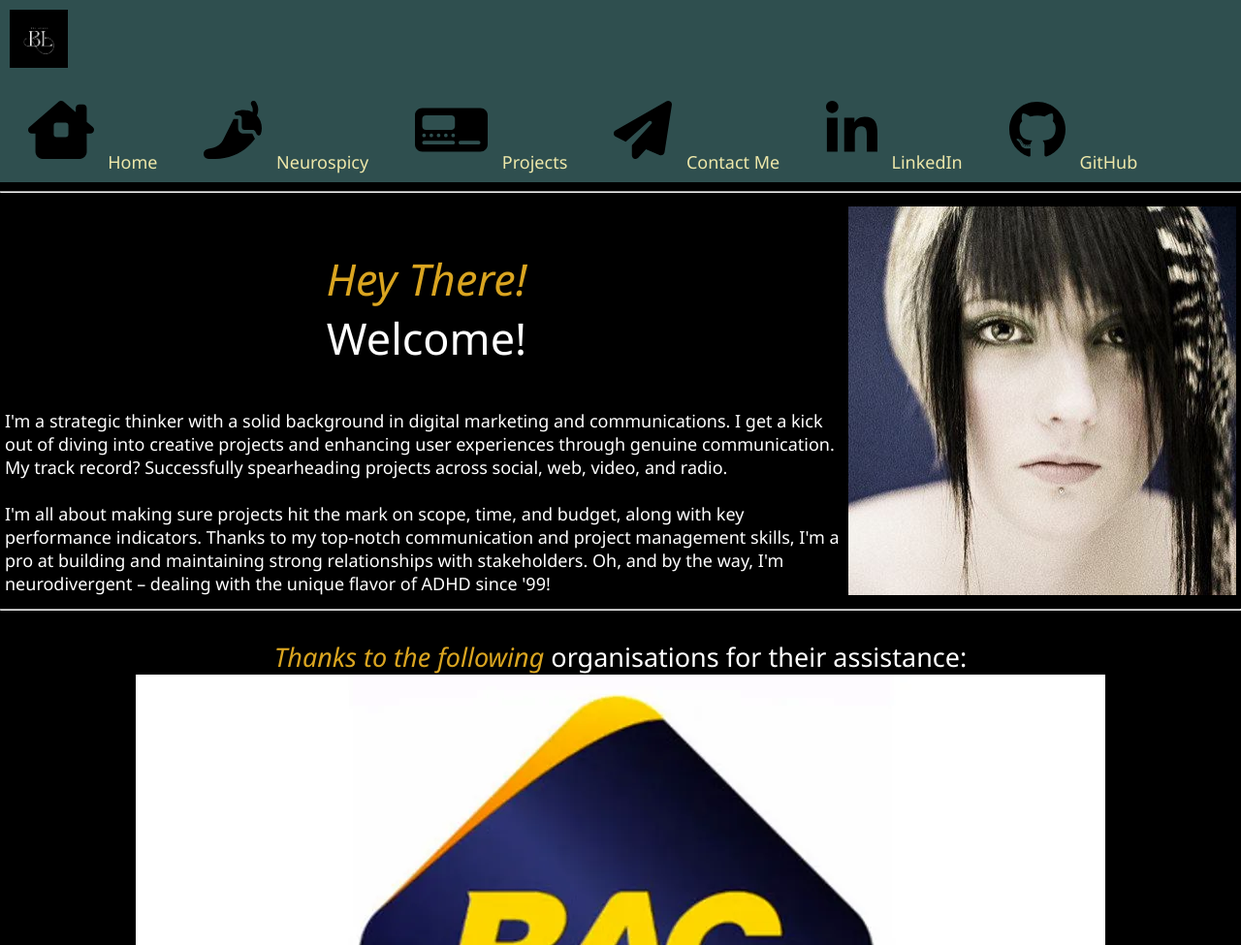
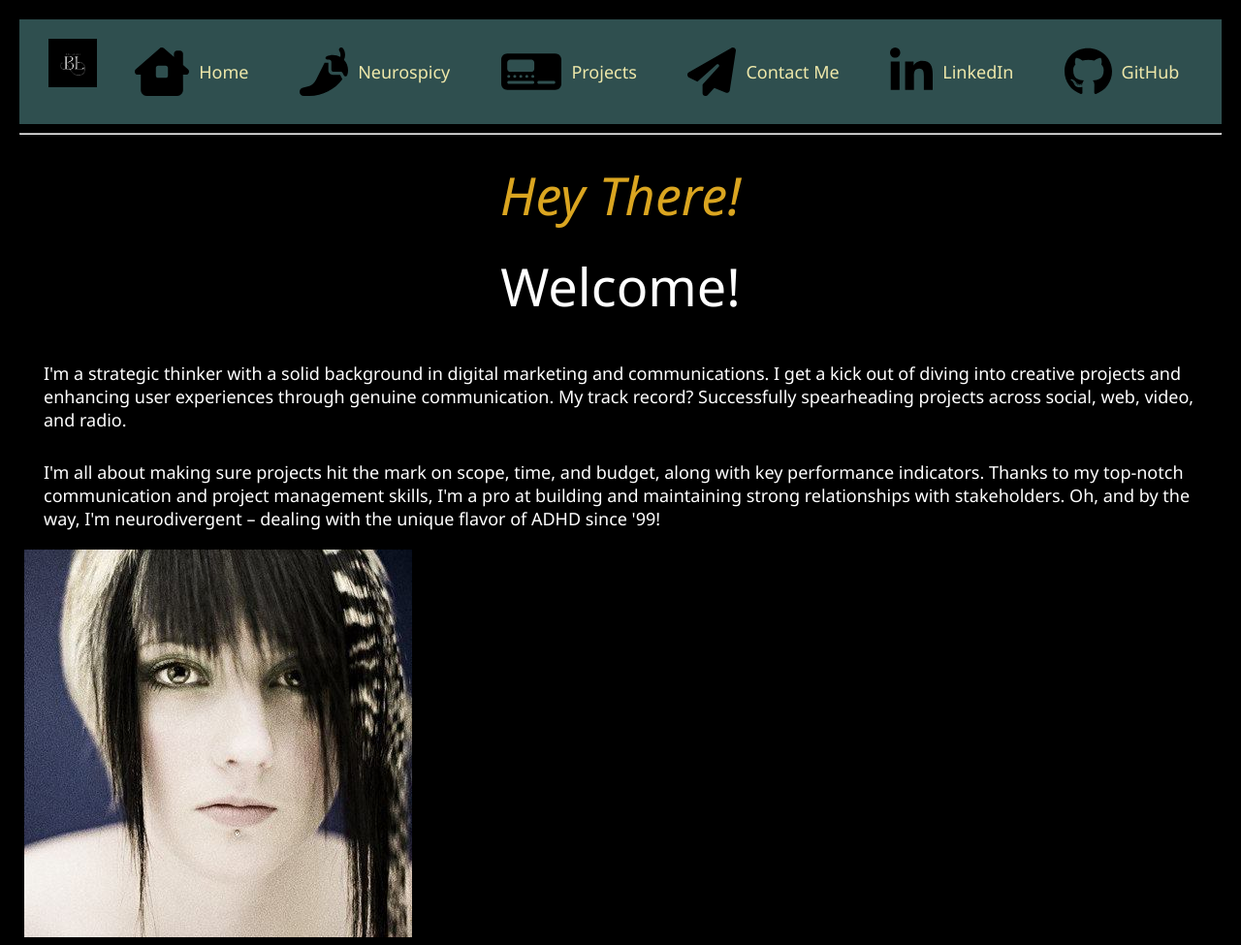
Before and after one commit to BBLogan/bblogan.github.io, a plain HTML site: page index.html in a window 1280 px wide. Shown: the top 975 px of the page at 97% size. Drawn offline with Linux system fonts and the light colour scheme.

Commit message:
font weights & padding sizes

```diff
--- a/index.html
+++ b/index.html
@@ -8,7 +8,7 @@
 </head>
 <body>
     <header>
-        <img src="logos-portfolio/BEXLOGANLOGO.png" class="logo" />
+        <img src="logos-portfolio/BEXLOGANLOGO.png" alt ="Bex Logan logo graphic" class="logo" />
     <!-- <header class="checkbox"> -->
         <!-- This is the navigation bar - not in use -->
         <!-- <input type="checkbox" class="openmenu" id="open-menu">
@@ -19,27 +19,27 @@
         </div> -->
         <nav>
             <a href="index.html">
-                <img src="graphicicons-portfolio/house-chimney-window-solid.svg" >
+                <img src="graphicicons-portfolio/house-chimney-window-solid.svg" alt="Click returns you to the home">
                 <span>Home</span>
             </a>
             <a href="/neurospicy-portfolio/">
-                <img src="graphicicons-portfolio/pepper-hot-solid.svg" >
+                <img src="graphicicons-portfolio/pepper-hot-solid.svg" alt="Click moves you into Neurospicy page" >
                 <span>Neurospicy</span>
             </a>
             <a href="/projects-portfolio.html">
-                <img src="graphicicons-portfolio/tachograph-digital-solid.svg" >
+                <img src="graphicicons-portfolio/tachograph-digital-solid.svg" alt="Click moves you to the Projects page">
                 <span>Projects</span>
             </a>
             <a href="/contactme-portfolio/">
-                <img src="graphicicons-portfolio/paper-plane-solid.svg" >
+                <img src="graphicicons-portfolio/paper-plane-solid.svg" alt="Click moves you to the Contact Form">
                 <span>Contact Me</span>
             </a>
             <a href="https://www.linkedin.com/bex.logan" target="_blank">
-                <img src="graphicicons-portfolio/linkedin-in.svg" >
+                <img src="graphicicons-portfolio/linkedin-in.svg" alt="Click takes you offsite to Bex Logan's profile on LinkedIn.com">
                 <span>LinkedIn</span>
             </a>
             <a href="https://github.com/BBLogan" target="_blank">
-                <img src="graphicicons-portfolio/github.svg" >
+                <img src="graphicicons-portfolio/github.svg" alt="Click takes you offsite to Bex Logan's profil on GitHub.com">
                 <span>GitHub</span>
             </a>
         </nav>
@@ -47,13 +47,14 @@
 <hr>
 <main>
     <section id="hero">
-        <div id="header-text">
+        <div id="hero-text">
             <h1><span class="emphasis">Hey There!</span><p>Welcome!</p></h1>
                 <p>I'm a strategic thinker with a solid background in digital marketing and communications. I get a kick out of diving into creative projects and enhancing user experiences through genuine communication. My track record? Successfully spearheading projects across social, web, video, and radio.</p>
-                <br>
                 <p>I'm all about making sure projects hit the mark on scope, time, and budget, along with key performance indicators. Thanks to my top-notch communication and project management skills, I'm a pro at building and maintaining strong relationships with stakeholders. Oh, and by the way, I'm neurodivergent – dealing with the unique flavor of ADHD since '99! </p>
         </div>
-        <img src="images-portfolio/profilephoto-closeup-blondanddarkhair.jpg" />
+        <div>
+            <img src="images-portfolio/profilephoto-closeup-blondanddarkhair.jpg" alt="Close up image of Bex Logan" class="hero-profleimage"/>
+        </div>
     </section>
 <!-- Add in your image here -->
 <hr>
@@ -82,10 +83,8 @@
     <section id="footer">
         <article>
             <p>We recognise the Traditional Owners of Country throughout Australia, their diversity, histories and knowledge plus their continuing connection to lands, waters, sky and community. While we're located on unceeded Whadjuk Noongar land, we pay our respects to all Australian Indigenous peoples and their cultures; to their Elders past and present</p>
-            <br>
             <p>We pay our respects to those amongst the lesbian, gay, bisexual, trans and intersex communities who have worked to support the improved health and wellbeing of their peers, children, families, friends and country.</p>
         </article>
-        <br>
         <article>
             <p>Our definition of women includes all women. Likewise, our definition of men includes all men: cisgender, transgender or gender divers. We also acknowledge and include those who identify beyond the binary. We honour the Elders in the diverse communities of which we are a part of and we celebrate the extraordinary diversity of people's bodies, genders, sexualities and relationships they represent.</p>
         </article>
--- a/styles.css
+++ b/styles.css
@@ -12,8 +12,9 @@ html {
     box-sizing: inherit;
 }
 body, h1, h2, h3, h4, h5, h6, p, ol, ul {
-    margin: 0;
-    padding: 0;
+    margin: 10px;
+    border: 10px;
+    padding: 10px;
     font-weight: normal;
     color: #fff;
 }
@@ -23,6 +24,8 @@ ol, ul {
 img {
     max-width: 100%;
     height: auto;
+    orientation: center;
+
 }
 h1 {
     font-size: 2.5rem;
@@ -30,14 +33,6 @@ h1 {
 .openmenu {
     /* Hides checkboxes for most larger devices */
     /* display: none; */
-}
-h2 {
-    /* font-size: 1.9rem; */
-    /* font-weight: 700; */
-    /* margin-bottom: 5px; */
-    /* -webkit-text-stroke: 1px black; */
-    /* color: #fff; */
-    /* text-shadow: -1px -1px 0 #000, 1px -1px 0 #000, -1px 1px 0 #000, 1px 1px 0 #000; */
 }
 
 /* Root Variable */
@@ -79,16 +74,17 @@ h2 {
     /* margin-top:10px; */
 }
 .button:hover, button:hover {
-    /* background-color: var(--gold); */
-    /* color: #fff; */
+    background-color: var(--gold);
+    color: #fff;
 }
 
 /* Header Styles */
 header {
-    /* padding: 20px 40px; */
-    /* display: flex; */
-    /* flex-wrap: wrap; */
-    /* justify-content: center; */
+    padding: 10px 20px;
+    display: flex;
+    flex-wrap: wrap;
+    flex-direction:row;
+    justify-content: space-around;
     background-color: var(--slate);
     /* float: left; */
 }
@@ -98,12 +94,18 @@ nav {
     flex-grow: 1;
     justify-content: flex-start;
     align-items: center;
-    /* flex-wrap: wrap; */
-    /* list-style: none; */
-    /* float: left; */
+    flex-wrap: wrap;
+    list-style: none;
+    float: left;
 }
 nav a {
-    /* display: inline-block; */
+    display: flex;
+    flex-grow: 1;
+    justify-content: flex-start;
+    align-items: center;
+    flex-wrap: wrap;
+    list-style: none;
+    float: left;
     color: var(--palegold);
     font-size: 1rem;
     text-decoration: none;
@@ -118,13 +120,20 @@ nav a {
 nav a:hover {
     background-color: var(--gold);
     color: var(--paleturq);
+    flex-grow: 1;
+    justify-content: flex-start;
+    align-items: center;
+    flex-wrap: wrap;
+    list-style: none;
+    float: left;
 }
 header img {
+    display: flex;
+    flex-wrap: wrap auto;
+    flex-direction: row;
     height: 60px;
-    margin: 10px;
-    /* display: flex; */
-    /* flex-wrap: wrap; */
-    /* flex-direction: row; */
+    margin: 5px;
+    padding: 5px;
 }
 /* ---- toggle menu for nav on smaller devices ---- */
 .menu {
@@ -205,43 +214,64 @@ header img {
 
 /* Hero Section */
 .hero {
-    /* padding: 50px 50px; */
+    padding: 10px 10px;
     /* background-color: var(--gold); */
+
 }
-.header-text .last {
+.hero-profileimage {
+    display: block;
+    margin-left: auto;
+    margin-right: auto;
+    width: 50%;
+    height: 60px;
+    /* margin: 10px; */
+    /* align-self: center; */
+}
+.hero-text {
     display: flex;
     flex-direction: row;
     flex-wrap: wrap;
     align-content: space-between;
-    min-height: 50vh;
+    /* min-height: 50vh; */
     width: 100%;
-    /* padding-bottom: 20px; */
+    padding-bottom: 1px;
     color: var(--palegold)
 }
 .header-text h1 .header-text p {
-    margin-top: 0;
+    /* margin-top: 0; */
     /* padding: 20px; */
-    text-align: center;
+    /* text-align: center; */
     /* box-shadow: 10px 10px 20px #fff; */
 }
-.header-text p {
-    /* padding: 0 20px; */
-    /* text-align: center; */
-}
+/* .header-text p {
+    padding: 0 20px;
+    text-align: center;
+} */
 #logo {
-    display: flex;
-    flex: wrap;
-    justify-content: flex-start;
+    /* display: flex; */
+    /* flex: wrap; */
+    /* justify-content: flex-start; */
 }
 #hero {
-    /* height: 10vh; */
+    /* height: 50vh; */
     display: flex;
+    flex-wrap: wrap;
     padding: 5px;
     /* background-color: var(--turq); */
 }
+/* #hero image {
+    display: flex;
+    flex-wrap: wrap;
+    flex-direction: column; */
+    /* justify-self: center; */
+    /* margin: 100px; */
+    /* border: 100px; */
+    /* padding: 100px; */
+    /* border-image: 100px round solid #fff; */
+/* } */
 
 /* Navigation Styles */
-/* .nav-links li { */
+.nav-links li {
     /* list-style: none; */
     /* color: var(--gold); */
     /* display: flex; */
@@ -249,15 +279,23 @@ header img {
     /* justify-content: space-between; */
     /* align-items: flex-start; */
     /* padding: 1em; */
-/* } */
+}
 
 /* Body Styles */
 h1 {
-    padding: 5%;
+    font-size: 3rem;
+    padding: 1px;
     text-align: center;
     /* background-position: left center; */
 }
-
+h2 {
+    font-size: 1.9rem;
+    font-weight: 700;
+    margin-bottom: 5px;
+    /* -webkit-text-stroke: 1px black; */
+    /* color: #fff; */
+    /* text-shadow: -1px -1px 0 #000, 1px -1px 0 #000, -1px 1px 0 #000, 1px 1px 0 #000; */
+}
 #assistance, #otherareas {
     /* display: flex; */
     /* flex-direction: column; */
@@ -324,9 +362,9 @@ label {
   /* Footer Styling */
 footer {
     background-color: var(--slate);
-    /* text-align: left; */
-    padding: 20px;
+    padding: 1px;
     /* color: #000; */
+    font-size: xx-small;
   }
 
   /* Media Queries */
@@ -339,6 +377,9 @@ footer {
       flex-basis: 33%;
       flex-grow: 1;
     }
+footer {
+    font-size: large;
+}
   }
 
   @media only screen and (min-width: 1000px) {
@@ -350,4 +391,7 @@ footer {
       flex-basis: 33%;
       flex-grow: 1;
     }
+footer {
+    font-size:x-large;
+}
   }
```
